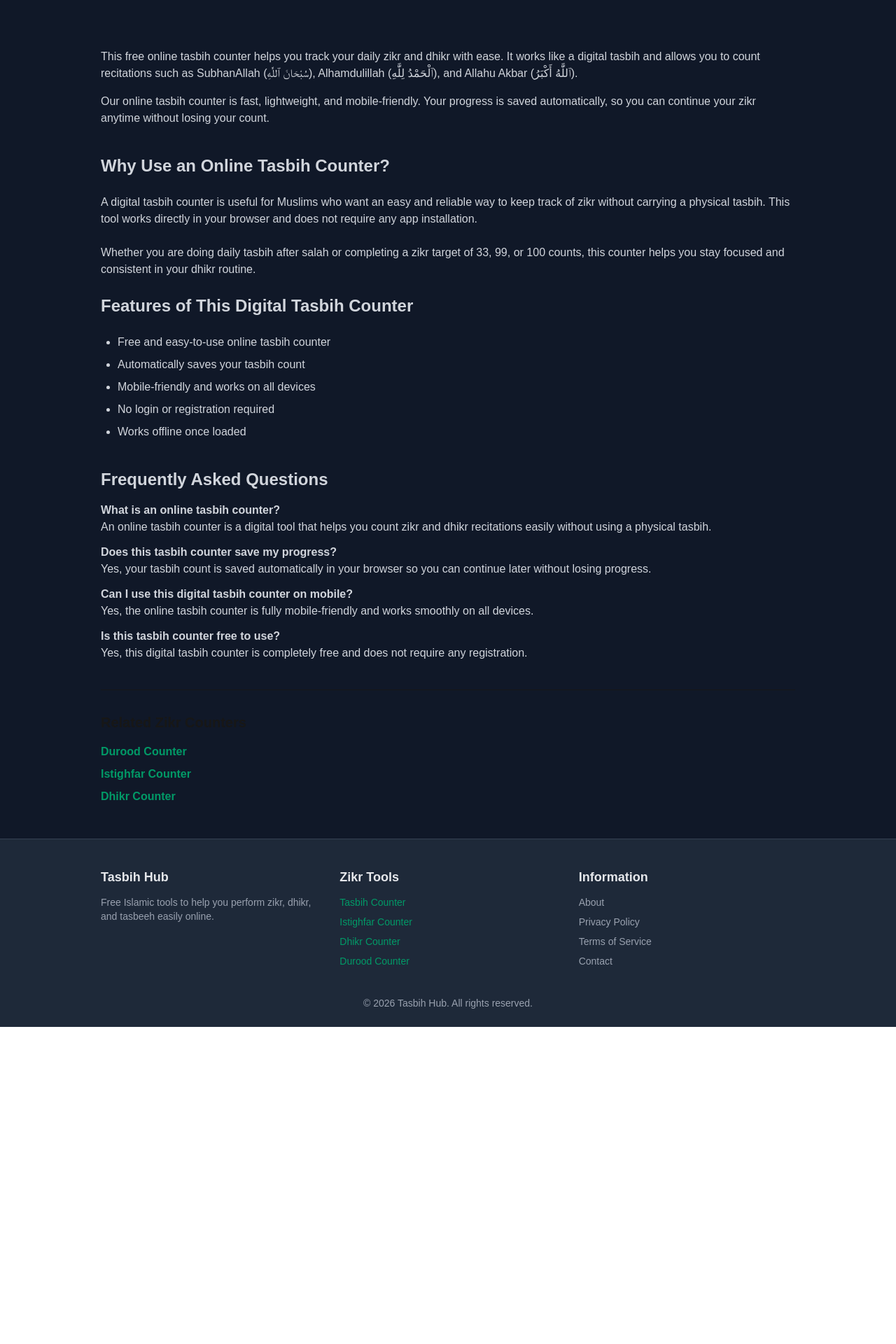
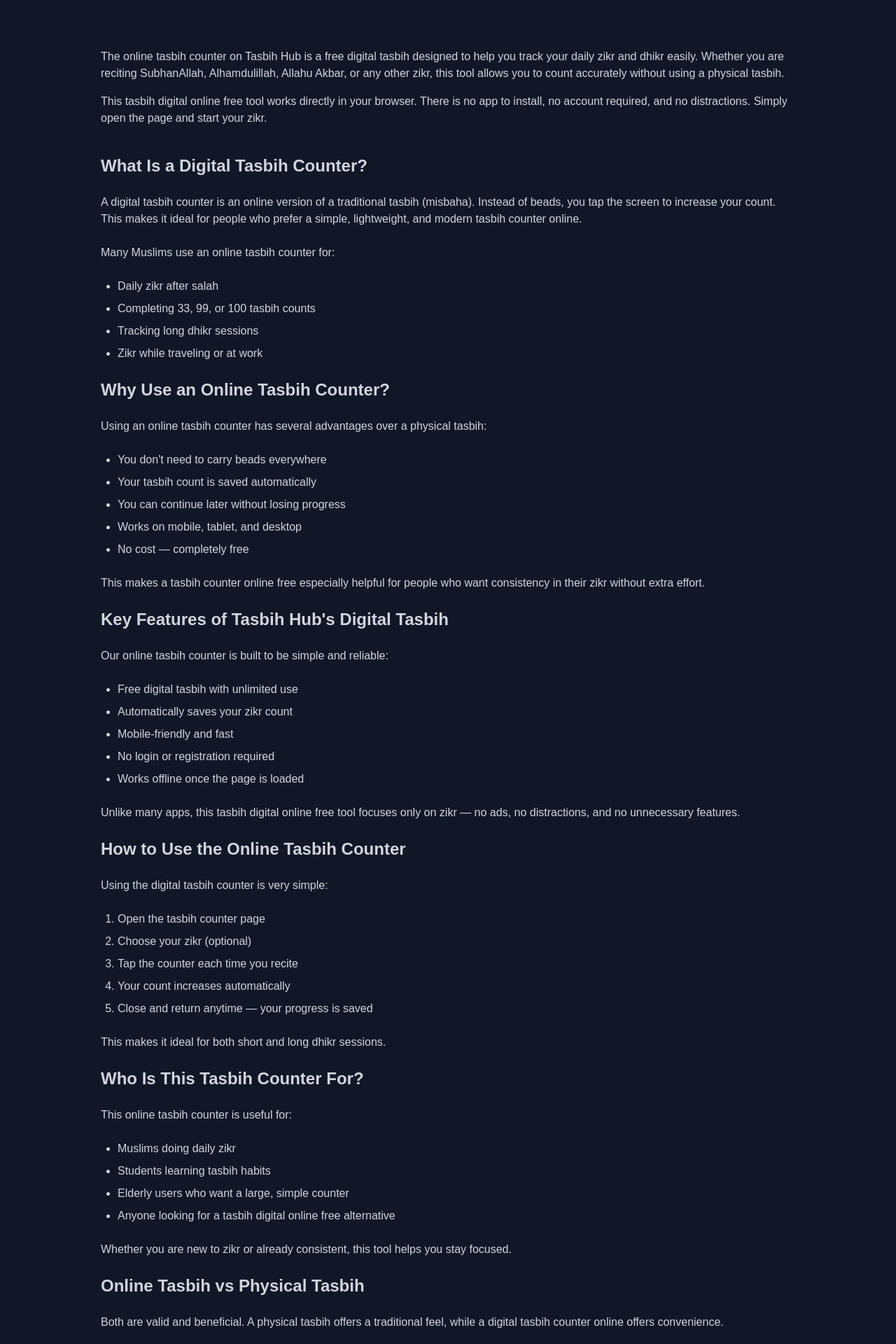
Before and after one commit to s-o-m-i/Read, a Next.js app: page /tasbih-counter in a window 1280 px wide. Shown: the part 960-2880 px from the top of the page at 70% size. Before the commit the page ends 2427 px from the top, so only its background shows below. Built offline with nearby package versions, Linux system fonts and the light colour scheme; no server answers.

Commit message:
chagned the content of the tasbih-counter page content

```diff
--- a/app/tasbih-counter/page.tsx
+++ b/app/tasbih-counter/page.tsx
@@ -94,49 +94,134 @@
           {/* INTRO */}
           <div className="space-y-4 text-gray-700 dark:text-gray-300">
             <p>
-              This free online tasbih counter helps you track your daily
-              zikr and dhikr with ease. It works like a digital tasbih and
-              allows you to count recitations such as SubhanAllah (سُبْحَانَ ٱللَّٰهِ),
-              Alhamdulillah (ٱلْحَمْدُ لِلَّٰهِ), and Allahu Akbar (ٱللَّٰهُ أَكْبَرُ).
+              The online tasbih counter on Tasbih Hub is a free digital tasbih designed to help you track your daily zikr and dhikr easily. Whether you are reciting SubhanAllah, Alhamdulillah, Allahu Akbar, or any other zikr, this tool allows you to count accurately without using a physical tasbih.
             </p>
 
             <p>
-              Our online tasbih counter is fast, lightweight, and
-              mobile-friendly. Your progress is saved automatically, so you
-              can continue your zikr anytime without losing your count.
+              This tasbih digital online free tool works directly in your browser. There is no app to install, no account required, and no distractions. Simply open the page and start your zikr.
             </p>
           </div>
 
           {/* SEO BLOCK */}
           <div className="space-y-6 text-gray-700 dark:text-gray-300">
             <h2 className="text-2xl font-semibold">
+              What Is a Digital Tasbih Counter?
+            </h2>
+
+            <p>
+              A digital tasbih counter is an online version of a traditional tasbih (misbaha). Instead of beads, you tap the screen to increase your count. This makes it ideal for people who prefer a simple, lightweight, and modern tasbih counter online.
+            </p>
+
+            <p>
+              Many Muslims use an online tasbih counter for:
+            </p>
+
+            <ul className="list-disc pl-6 space-y-2">
+              <li>Daily zikr after salah</li>
+              <li>Completing 33, 99, or 100 tasbih counts</li>
+              <li>Tracking long dhikr sessions</li>
+              <li>Zikr while traveling or at work</li>
+            </ul>
+
+            <h2 className="text-2xl font-semibold">
               Why Use an Online Tasbih Counter?
             </h2>
 
             <p>
-              A digital tasbih counter is useful for Muslims who want an
-              easy and reliable way to keep track of zikr without carrying
-              a physical tasbih. This tool works directly in your browser and
-              does not require any app installation.
+              Using an online tasbih counter has several advantages over a physical tasbih:
+            </p>
+
+            <ul className="list-disc pl-6 space-y-2">
+              <li>You don't need to carry beads everywhere</li>
+              <li>Your tasbih count is saved automatically</li>
+              <li>You can continue later without losing progress</li>
+              <li>Works on mobile, tablet, and desktop</li>
+              <li>No cost — completely free</li>
+            </ul>
+
+            <p>
+              This makes a tasbih counter online free especially helpful for people who want consistency in their zikr without extra effort.
+            </p>
+
+            <h2 className="text-2xl font-semibold">
+              Key Features of Tasbih Hub's Digital Tasbih
+            </h2>
+
+            <p>
+              Our online tasbih counter is built to be simple and reliable:
+            </p>
+
+            <ul className="list-disc pl-6 space-y-2">
+              <li>Free digital tasbih with unlimited use</li>
+              <li>Automatically saves your zikr count</li>
+              <li>Mobile-friendly and fast</li>
+              <li>No login or registration required</li>
+              <li>Works offline once the page is loaded</li>
+            </ul>
+
+            <p>
+              Unlike many apps, this tasbih digital online free tool focuses only on zikr — no ads, no distractions, and no unnecessary features.
+            </p>
+
+            <h2 className="text-2xl font-semibold">
+              How to Use the Online Tasbih Counter
+            </h2>
+
+            <p>
+              Using the digital tasbih counter is very simple:
+            </p>
+
+            <ol className="list-decimal pl-6 space-y-2">
+              <li>Open the tasbih counter page</li>
+              <li>Choose your zikr (optional)</li>
+              <li>Tap the counter each time you recite</li>
+              <li>Your count increases automatically</li>
+              <li>Close and return anytime — your progress is saved</li>
+            </ol>
+
+            <p>
+              This makes it ideal for both short and long dhikr sessions.
+            </p>
+
+            <h2 className="text-2xl font-semibold">
+              Who Is This Tasbih Counter For?
+            </h2>
+
+            <p>
+              This online tasbih counter is useful for:
+            </p>
+
+            <ul className="list-disc pl-6 space-y-2">
+              <li>Muslims doing daily zikr</li>
+              <li>Students learning tasbih habits</li>
+              <li>Elderly users who want a large, simple counter</li>
+              <li>Anyone looking for a tasbih digital online free alternative</li>
+            </ul>
+
+            <p>
+              Whether you are new to zikr or already consistent, this tool helps you stay focused.
+            </p>
+
+            <h2 className="text-2xl font-semibold">
+              Online Tasbih vs Physical Tasbih
+            </h2>
+
+            <p>
+              Both are valid and beneficial. A physical tasbih offers a traditional feel, while a digital tasbih counter online offers convenience.
             </p>
 
             <p>
-              Whether you are doing daily tasbih after salah or completing a
-              zikr target of 33, 99, or 100 counts, this counter helps you stay
-              focused and consistent in your dhikr routine.
+              Many people use:
             </p>
 
-            <h2 className="text-2xl font-semibold">
-              Features of This Digital Tasbih Counter
-            </h2>
+            <ul className="list-disc pl-6 space-y-2">
+              <li>Physical tasbih at home or masjid</li>
+              <li>Online tasbih counter when traveling or working</li>
+            </ul>
 
-            <ul className="list-disc pl-6 space-y-2">
-              <li>Free and easy-to-use online tasbih counter</li>
-              <li>Automatically saves your tasbih count</li>
-              <li>Mobile-friendly and works on all devices</li>
-              <li>No login or registration required</li>
-              <li>Works offline once loaded</li>
-            </ul>
+            <p>
+              This tool is meant to support your ibadah, not replace intention or sincerity.
+            </p>
           </div>
 
           {/* FAQ */}
```
Also changed, not shown: app/id/tasbih-counter/page.tsx (+56 -30 lines).
